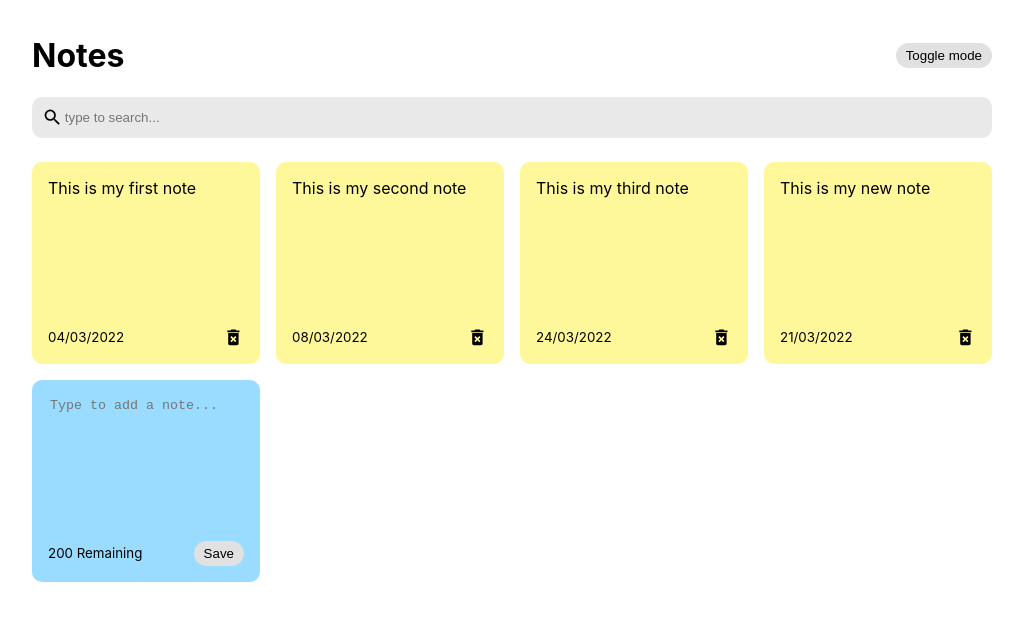
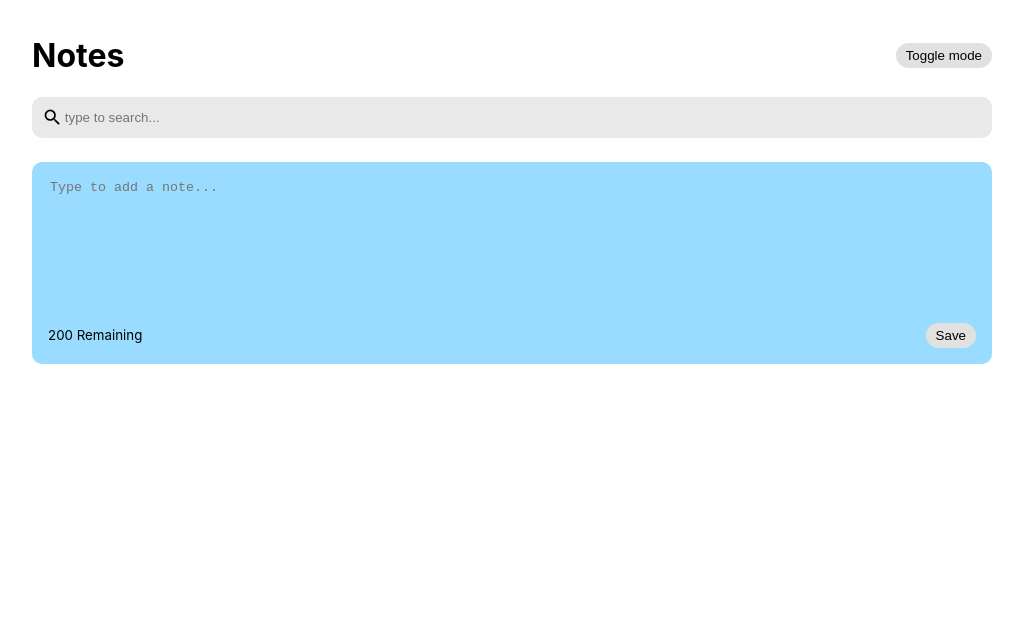
Before and after one commit to navneetk7048/react-notes-app, a React (Create React App) app: page / in a window 1280 px wide. Shown: the top 620 px of the page, without its empty margins (128-1151 px from the left). Built offline with nearby package versions, Linux system fonts and the light colour scheme.

Commit message:
Changed title

```diff
--- a/public/index.html
+++ b/public/index.html
@@ -24,7 +24,7 @@
       work correctly both with client-side routing and a non-root public URL.
       Learn how to configure a non-root public URL by running `npm run build`.
     -->
-    <title>React App</title>
+    <title>React Notes App</title>
   </head>
   <body>
     <noscript>You need to enable JavaScript to run this app.</noscript>
--- a/src/App.js
+++ b/src/App.js
@@ -6,28 +6,7 @@ import Search from "./components/Search";
 import Header from "./components/Header";
 
 const App = () => {
-  const [notes, setNotes] = useState([
-    {
-      id: nanoid(),
-      text: "This is my first note",
-      date: "04/03/2022",
-    },
-    {
-      id: nanoid(),
-      text: "This is my second note",
-      date: "08/03/2022",
-    },
-    {
-      id: nanoid(),
-      text: "This is my third note",
-      date: "24/03/2022",
-    },
-    {
-      id: nanoid(),
-      text: "This is my new note",
-      date: "21/03/2022",
-    },
-  ]);
+  const [notes, setNotes] = useState([]);
 
   const [searchText, setSearchText] = useState("");
 
```
